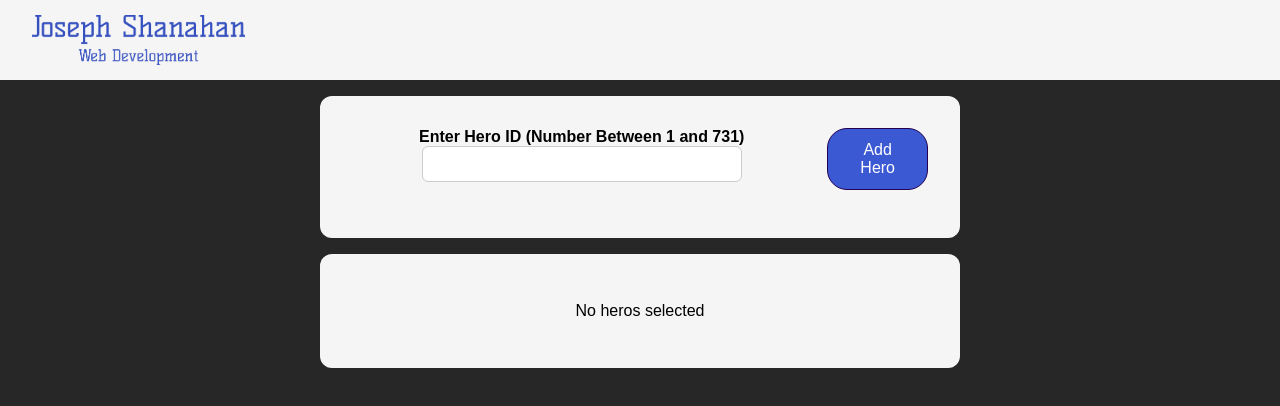
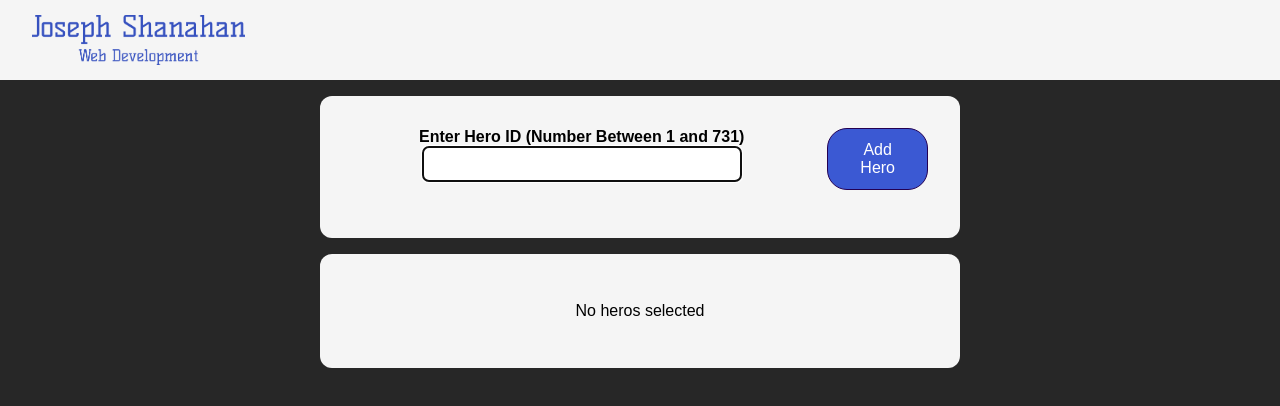
Before and after one commit to jmshanahan/superherofe, a React (Create React App) app: page / in a window 1280 px wide. Shown: the top 406 px of the page. Built offline with nearby package versions, Linux system fonts and the light colour scheme.

Commit message:
Set input focus using useRef and useEffect

```diff
--- a/src/components/HeroSearch.js
+++ b/src/components/HeroSearch.js
@@ -1,38 +1,42 @@
-import React, { useState } from "react";
-import  classes from './HeroSearch.module.css';
+import React, { useState, useRef, useEffect } from "react";
+import classes from "./HeroSearch.module.css";
 
 const HeroSearch = (props) => {
   const [enteredHeroID, setHeroID] = useState("");
+
+  const idRef = useRef();
+
+  useEffect(() => {
+    idRef.current.focus();
+  }, []);
 
   const heroChangeHandler = (event) => {
     console.log(event.target.value);
     setHeroID(event.target.value);
   };
 
-
   const submitHandler = (event) => {
     event.preventDefault();
     const id = enteredHeroID;
     setHeroID("");
-    props.onAddHero(id)
+    props.onAddHero(id);
   };
   return (
     <form onSubmit={submitHandler}>
-      <div className={classes['new-hero__controls']}>
-        <div className={classes['new-hero__control']}>
+      <div className={classes["new-hero__controls"]}>
+        <div className={classes["new-hero__control"]}>
           <label>Enter Hero ID (Number Between 1 and 731)</label>
           <input
+            ref={idRef}
             type="text"
             value={enteredHeroID}
             onChange={heroChangeHandler}
           />
         </div>
-        <div className={classes['new-hero__actions']}>
-        <button type="submit">Add Hero</button>
+        <div className={classes["new-hero__actions"]}>
+          <button type="submit">Add Hero</button>
+        </div>
       </div>
-
-      </div>
-
     </form>
   );
 };
```
